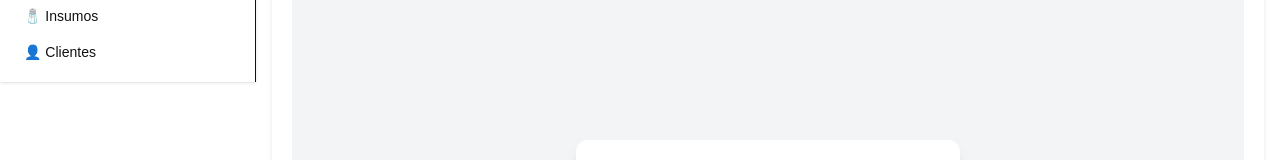
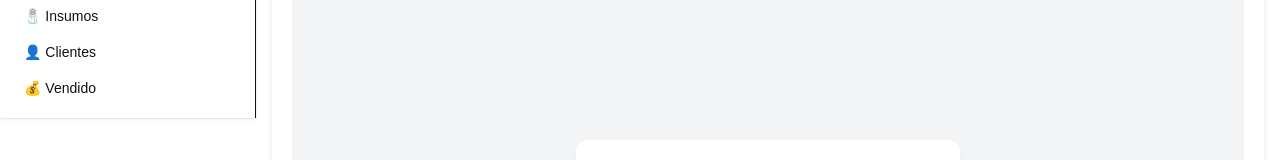
Before and after one commit to marlonrduarte024-wq/deyogurt-system, a Next.js app: page / in a window 1280 px wide. Shown: the part 195-355 px from the top of the page. Built offline with nearby package versions, Linux system fonts and the light colour scheme.

Commit message:
Update sidebar.js

```diff
--- a/app/sidebar.js
+++ b/app/sidebar.js
@@ -86,6 +86,12 @@ export default function Sidebar() {
           >
             👤 Clientes
           </a>
+          <a
+            href="/vendido"
+            className="px-3 py-2 rounded hover:bg-green-100 hover:text-green-700"
+          >
+            💰 Vendido
+          </a>
 
         </nav>
 
```
